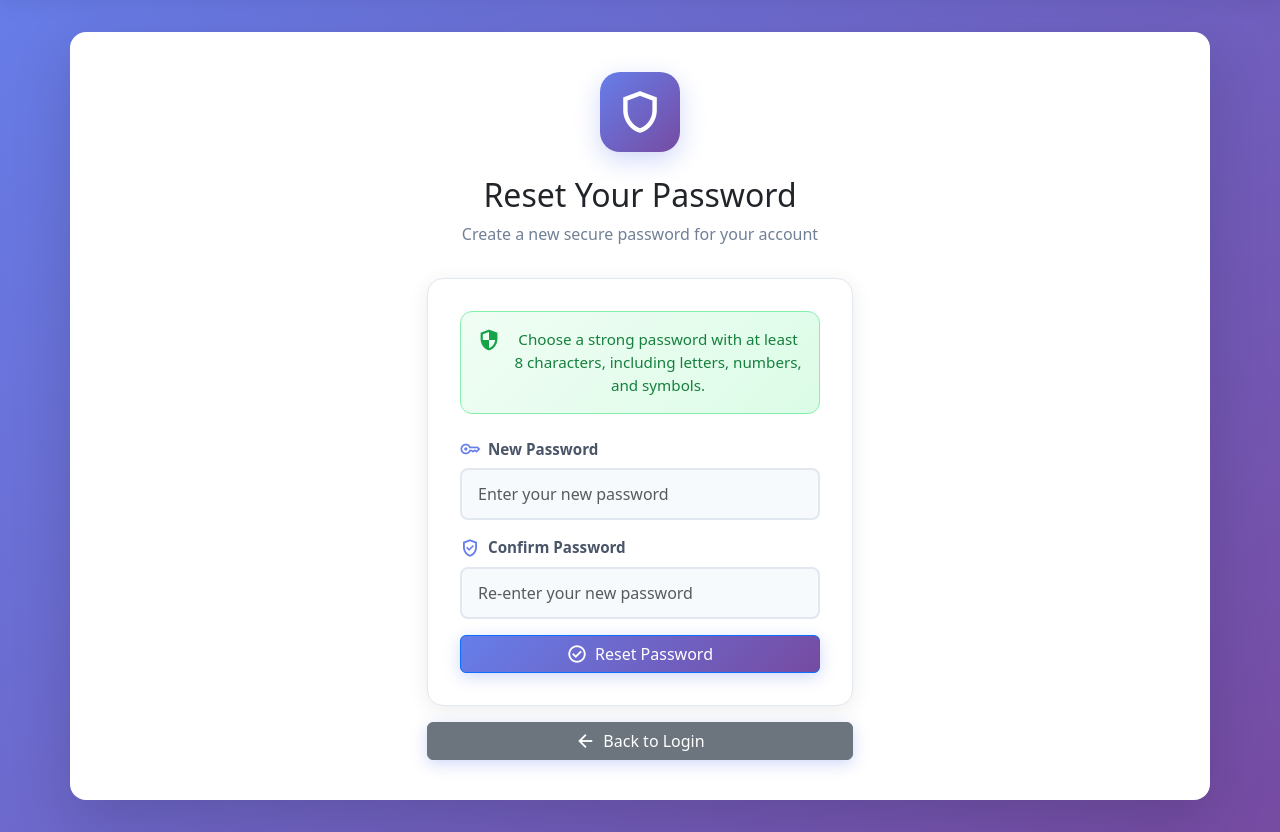
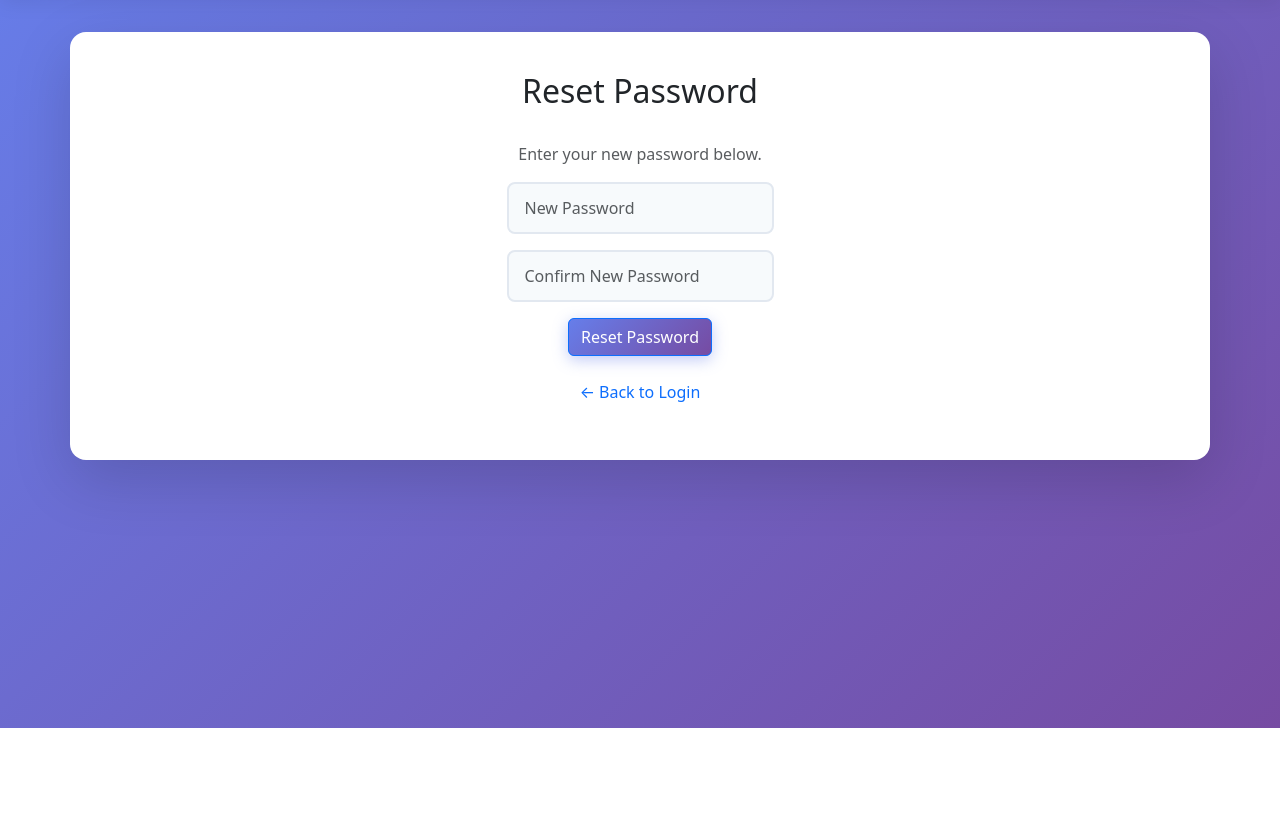
Before and after one commit to vedasm/AuthGuard, a Flask app: template templates/reset_password.html in a window 1280 px wide. Shown: the part 72-904 px from the top of the page. After the commit the page ends 800 px from the top, so only its background shows below. Run offline with Flask 3, Linux system fonts and the light colour scheme; the template is opened without the code that fills it: most values are stand-ins (such as "Sample title", 1, 10 or a date in 2020); some libraries are stand-ins or nearby versions.

Commit message:
Update reset_password.html

```diff
--- a/templates/reset_password.html
+++ b/templates/reset_password.html
@@ -1,3 +1,4 @@
+
 {% extends "base.html" %}
 
 {% block title %}
@@ -5,134 +6,20 @@
 {% endblock %}
 
 {% block main %}
-    <div class="container" style="max-width: 450px;">
-        <div class="page-header">
-            <div class="header-icon">
-                <span class="material-symbols-outlined">shield</span>
-            </div>
-            <h2>Reset Your Password</h2>
-            <p class="page-subtitle">Create a new secure password for your account</p>
+    <h2>Reset Password</h2>
+    <br>
+    <p class="text-muted">Enter your new password below.</p>
+    <form action="/reset-password/{{ token }}" method="post">
+        <div class="mb-3">
+            <input class="form-control mx-auto w-auto" name="new_password" placeholder="New Password" type="password" required>
         </div>
-
-        <div class="form-card">
-            <div class="info-box">
-                <span class="material-symbols-outlined">security</span>
-                <p>Choose a strong password with at least 8 characters, including letters, numbers, and symbols.</p>
-            </div>
-
-            <form action="/reset-password/{{ token }}" method="post">
-                <div class="mb-3">
-                    <label for="new_password" class="form-label">
-                        <span class="material-symbols-outlined label-icon">key</span>
-                        New Password
-                    </label>
-                    <input class="form-control" id="new_password" name="new_password" placeholder="Enter your new password" type="password" required>
-                </div>
-                <div class="mb-3">
-                    <label for="confirm_password" class="form-label">
-                        <span class="material-symbols-outlined label-icon">verified_user</span>
-                        Confirm Password
-                    </label>
-                    <input class="form-control" id="confirm_password" name="confirm_password" placeholder="Re-enter your new password" type="password" required>
-                </div>
-                <button class="btn btn-primary w-100" type="submit">
-                    <span class="material-symbols-outlined">check_circle</span>
-                    Reset Password
-                </button>
-            </form>
+        <div class="mb-3">
+            <input class="form-control mx-auto w-auto" name="confirm_password" placeholder="Confirm New Password" type="password" required>
         </div>
-
-        <a href="{{ url_for('login') }}" class="btn btn-secondary w-100 mt-3">
-            <span class="material-symbols-outlined">arrow_back</span>
-            Back to Login
-        </a>
-    </div>
-
-    <style>
-        .page-header {
-            text-align: center;
-            margin-bottom: 2rem;
-        }
-
-        .header-icon {
-            width: 80px;
-            height: 80px;
-            background: linear-gradient(135deg, #667eea 0%, #764ba2 100%);
-            border-radius: 20px;
-            display: flex;
-            align-items: center;
-            justify-content: center;
-            margin: 0 auto 1.5rem;
-            box-shadow: 0 8px 24px rgba(102, 126, 234, 0.3);
-        }
-
-        .header-icon .material-symbols-outlined {
-            font-size: 48px;
-            color: white;
-        }
-
-        .page-subtitle {
-            color: #718096;
-            font-size: 1rem;
-            margin-top: 0.5rem;
-        }
-
-        .form-card {
-            background: white;
-            padding: 2rem;
-            border-radius: 16px;
-            box-shadow: 0 4px 20px rgba(0, 0, 0, 0.08);
-            border: 1px solid #e2e8f0;
-        }
-
-        .info-box {
-            background: linear-gradient(135deg, #f0fdf4 0%, #dcfce7 100%);
-            border: 1px solid #86efac;
-            border-radius: 12px;
-            padding: 1rem;
-            margin-bottom: 1.5rem;
-            display: flex;
-            gap: 0.75rem;
-            align-items: start;
-        }
-
-        .info-box .material-symbols-outlined {
-            color: #16a34a;
-            font-size: 24px;
-            flex-shrink: 0;
-        }
-
-        .info-box p {
-            color: #15803d;
-            margin: 0;
-            font-size: 0.95rem;
-            line-height: 1.5;
-        }
-
-        .form-label {
-            display: flex;
-            align-items: center;
-            gap: 0.5rem;
-            font-weight: 600;
-            color: #4a5568;
-            margin-bottom: 0.5rem;
-            font-size: 0.95rem;
-        }
-
-        .label-icon {
-            font-size: 20px;
-            color: #667eea;
-        }
-
-        .btn {
-            display: flex;
-            align-items: center;
-            justify-content: center;
-            gap: 0.5rem;
-        }
-
-        .btn .material-symbols-outlined {
-            font-size: 20px;
-        }
-    </style>
+        <button class="btn btn-primary" type="submit">Reset Password</button>
+    </form>
+    <br>
+    <p class="text-muted">
+        <a href="{{ url_for('login') }}" class="text-decoration-none">← Back to Login</a>
+    </p>
 {% endblock %}
```
